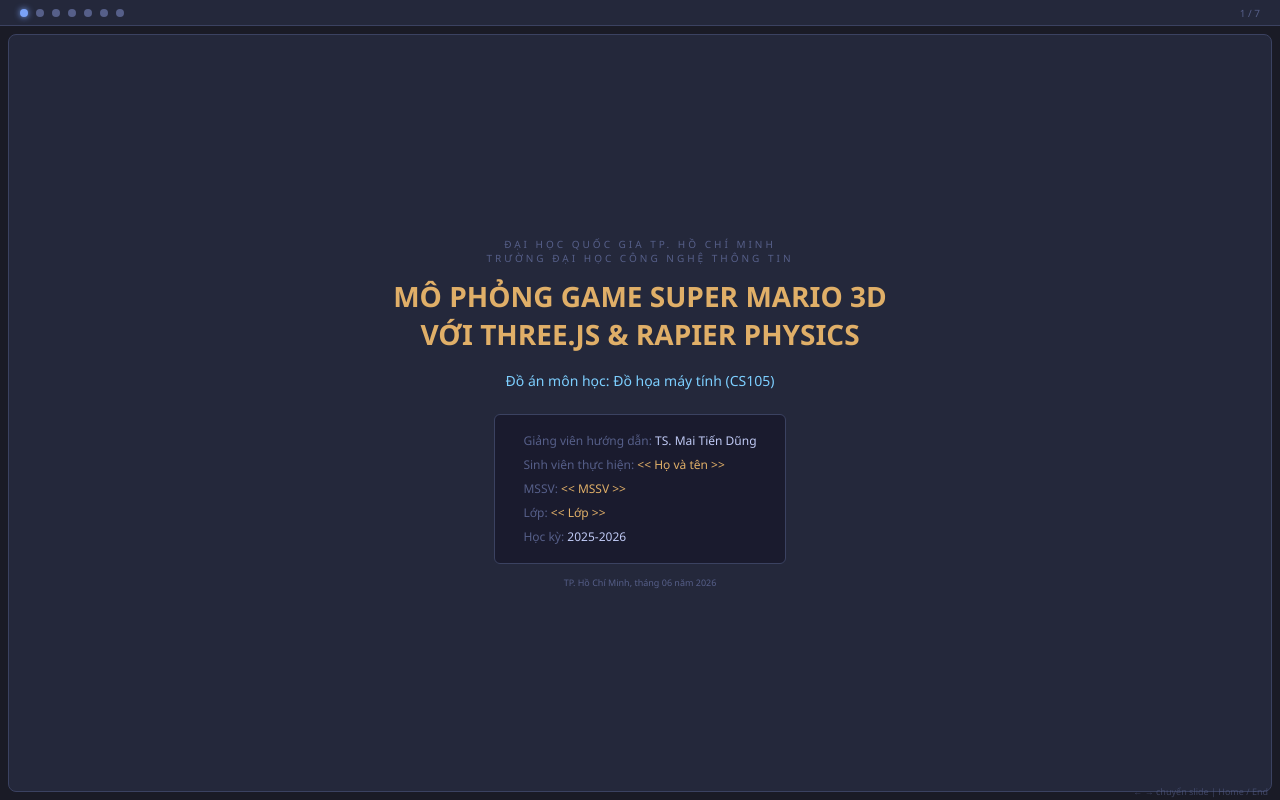
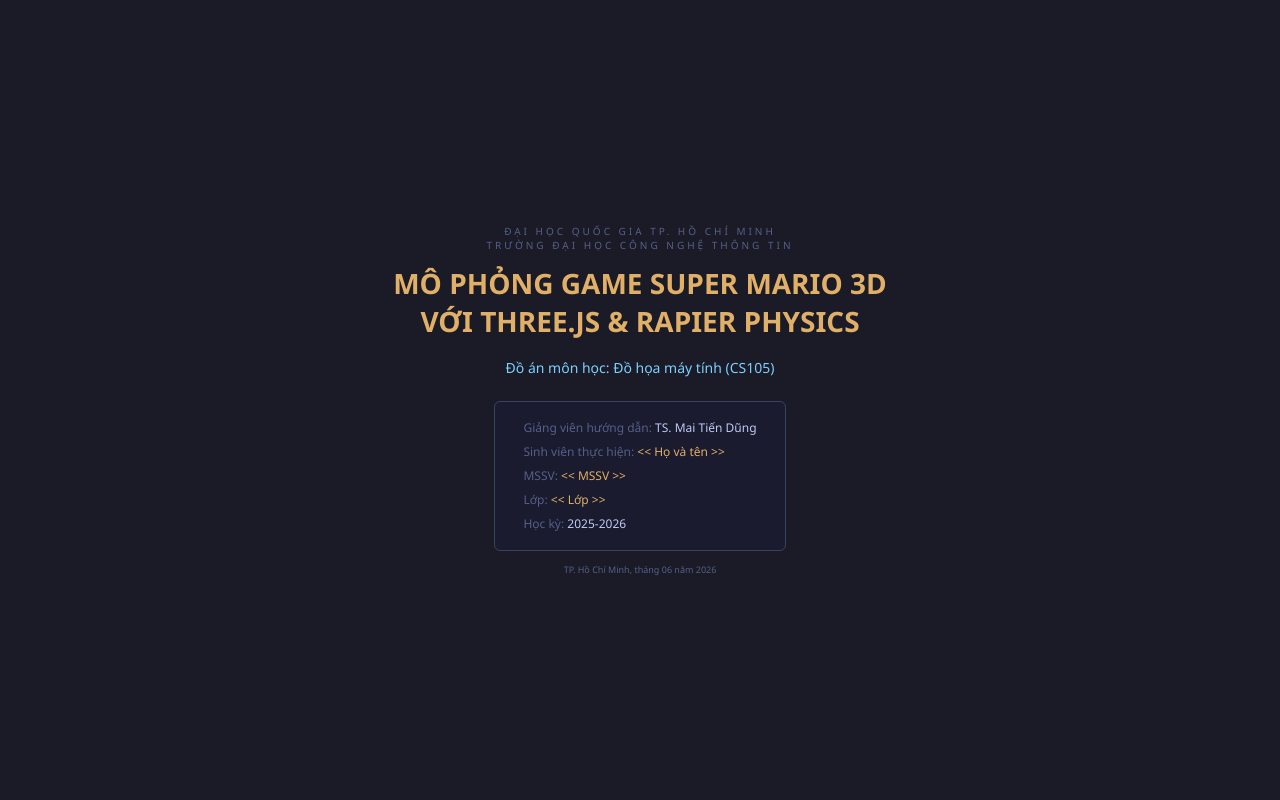
Before and after one commit to kohrabi/DHMT, a website: page presentation.html in a window 1280 px wide. Drawn offline with Linux system fonts and the light colour scheme.

Commit message:
Update presentation.html

```diff
--- a/presentation.html
+++ b/presentation.html
@@ -8,13 +8,8 @@
 :root{--bg:#1a1b26;--surface:#24283b;--text:#c0caf5;--muted:#565f89;--accent:#7aa2f7;--green:#9ece6a;--yellow:#e0af68;--red:#f7768e;--cyan:#7dcfff;--border:#3b4261}
 html,body{height:100%;overflow:hidden;font-family:'Segoe UI',system-ui,sans-serif;background:var(--bg);color:var(--text);font-size:12px}
 #app{display:flex;flex-direction:column;height:100vh;overflow:hidden}
-#sbar{display:flex;align-items:center;padding:4px 20px;background:var(--surface);border-bottom:1px solid var(--border);gap:8px;flex-shrink:0;min-height:26px}
-#sbar span.dot{width:8px;height:8px;border-radius:50%;background:var(--muted);cursor:pointer}
-#sbar span.dot.active{background:var(--accent);box-shadow:0 0 6px var(--accent)}
-#sbar #slide-counter{font-size:10px;color:var(--muted);margin-left:auto}
-#slides{flex:1;display:flex;align-items:stretch;justify-content:center;padding:8px;min-height:0}
-#nav-hint{position:fixed;bottom:2px;right:12px;color:var(--muted);font-size:9px;z-index:10;opacity:.6}
-.slide{flex:1;display:flex;flex-direction:column;gap:5px;padding:12px 18px;background:var(--surface);border:1px solid var(--border);border-radius:8px;overflow:hidden;max-width:1280px}
+#slides{flex:1;display:flex;align-items:stretch;justify-content:center;min-height:0}
+.slide{flex:1;display:flex;flex-direction:column;gap:5px;padding:14px 24px;overflow:hidden}
 .slide h1{font-size:18px;color:var(--accent);border-bottom:2px solid var(--border);padding-bottom:4px;flex-shrink:0;margin:0 0 2px 0}
 .slide h2{font-size:12px;color:var(--yellow);margin:2px 0;flex-shrink:0}
 .slide h3{font-size:11px;color:var(--cyan);margin:0 0 4px 0;flex-shrink:0}
@@ -40,12 +35,12 @@
 table{width:100%;font-size:9px;border-collapse:collapse;margin-top:2px}
 table td{padding:2px 4px;border-bottom:1px solid var(--border)}
 table tr:first-child td{color:var(--accent);font-weight:bold;border-bottom:2px solid var(--border)}
-@media print{body{background:#fff;color:#000}#sbar,#nav-hint{display:none}.slide{page-break-after:always;background:#fff;border:1px solid #ccc;color:#000;overflow:visible!important}.slide-content{overflow:visible!important}.slide h1{color:#222}.slide h2{color:#444}}
+@media print{body{background:#fff;color:#000}.slide{page-break-after:always;background:#fff;color:#000;overflow:visible!important}.slide-content{overflow:visible!important}.slide h1{color:#222}.slide h2{color:#444}}
 </style>
 <svg style="display:none"><defs><marker id="arrow" viewBox="0 0 10 10" refX="10" refY="5" markerWidth="5" markerHeight="5" orient="auto-start-reverse"><path d="M0,0 L10,5 L0,10 Z" fill="#7aa2f7"/></marker></defs></svg>
 </head>
 <body>
-<div id="app"><div id="sbar"></div><div id="slides"></div><div id="nav-hint">← → chuyển slide | Home / End</div></div>
+<div id="app"><div id="slides"></div></div>
 <script>
 const S=[];
 
@@ -94,21 +89,12 @@
 `});
 
 let cur=0;
-const c=document.getElementById("slides"),s=document.getElementById("sbar");
+const c=document.getElementById("slides");
 function r(i){
   const sl=S[i];
   c.innerHTML=`<div class="slide" style="display:flex">${sl.t?`<h1>${sl.t}</h1>`:""}<div class="slide-content">${sl.c}</div></div>`;
-  s.querySelectorAll("span.dot").forEach((d,j)=>d.classList.toggle("active",j===i));
-  document.getElementById("slide-counter").textContent=`${i+1} / ${S.length}`;
 }
-function dots(){
-  let h="";
-  for(let i=0;i<S.length;i++)h+=`<span class="dot${i===0?" active":""}" data-idx="${i}"></span>`;
-  h+=`<span id="slide-counter">1 / ${S.length}</span>`;
-  s.innerHTML=h;
-  s.onclick=e=>{const d=e.target.closest(".dot");if(d){cur=+d.dataset.idx;r(cur)}};
-}
-dots();r(0);
+r(0);
 document.onkeydown=e=>{
   if(e.key==="ArrowRight"||e.key==="ArrowDown"||e.key===" "){e.preventDefault();if(cur<S.length-1){cur++;r(cur)}}
   else if(e.key==="ArrowLeft"||e.key==="ArrowUp"){e.preventDefault();if(cur>0){cur--;r(cur)}}
```
